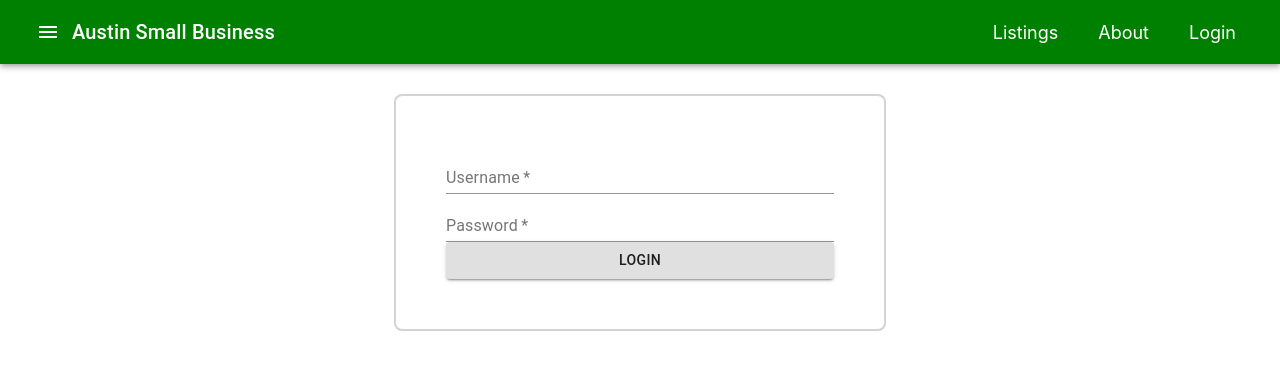
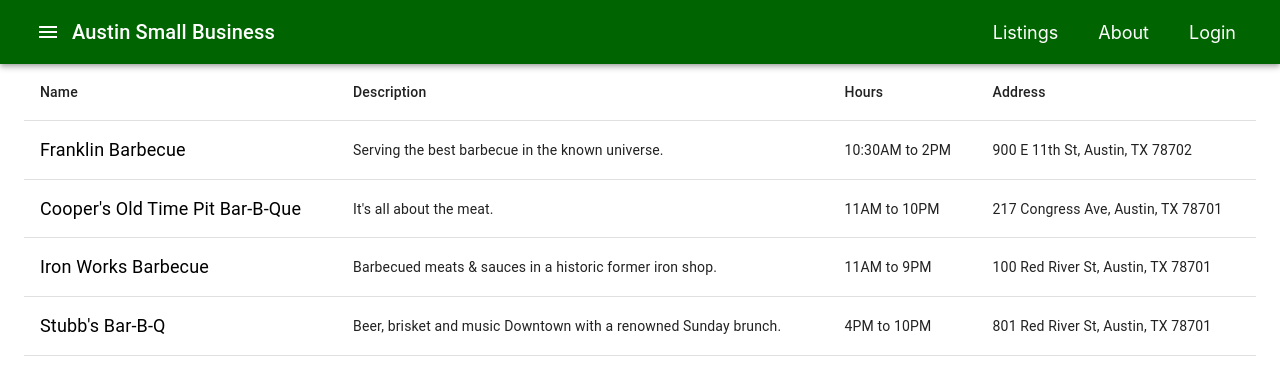
Before and after one commit to petegilk/small-business-app, a React (Create React App) app: page / in a window 1280 px wide. Before the commit this address led to /login. Shown: the top 372 px of the page. Built offline with nearby package versions, Linux system fonts and the light colour scheme.

Commit message:
Listings component updated

```diff
--- a/src/App.css
+++ b/src/App.css
@@ -18,7 +18,7 @@
 }
 
 .MuiToolbar-root {
-  background-color: green;
+  background-color: darkgreen;
 }
 
 .nav-list {
@@ -44,3 +44,7 @@ a {
   border: 2px solid lightgray;
   border-radius: 8px;
 }
+
+.listing-name {
+  color: black;
+}
--- a/src/App.js
+++ b/src/App.js
@@ -3,13 +3,17 @@ import './App.css';
 import Router from './Router'
 import { BrowserRouter } from 'react-router-dom'
 import Navigation from './components/Navigation'
+import { Provider } from 'react-redux'
+import store from './redux/store'
 
 function App() {
   return (
-    <BrowserRouter>
-      <Navigation />
-      <Router />
-    </BrowserRouter>
+    <Provider store={store}>
+      <BrowserRouter>
+        <Navigation />
+        <Router />
+      </BrowserRouter>
+    </Provider>
   );
 }
 
--- a/src/Router.js
+++ b/src/Router.js
@@ -2,7 +2,7 @@ import React from 'react'
 import { Switch, Route, Redirect } from 'react-router'
 import cookie from 'cookie'
 import Login from './components/Login'
-import Listings from './components/Listings'
+import Listings from './containers/Listings'
 import Details from './components/Details'
 import AddListing from './components/AddListing'
 
@@ -26,8 +26,8 @@ const Router = () => {
   return (
     <Switch>
       <Route path='/login' component={Login} />
-      <ProtectedRoute exact path='/' component={Listings} />
-      <ProtectedRoute path='/details' component={Details} />
+      <Route exact path='/' component={Listings} />
+      <Route path='/listing/:id' component={Details} />
     </Switch>
   )
 }
--- a/src/components/Details.js
+++ b/src/components/Details.js
@@ -1,6 +1,6 @@
 import React from 'react'
 
-const Details = () => {
+const Details = (props) => {
   return (
     <div>DETAILS PAGE</div>
   )
--- a/src/components/Listings.js
+++ b/src/components/Listings.js
@@ -1,8 +1,39 @@
 import React from 'react'
+import cookie from 'cookie'
+import { Container, Table, TableBody, TableCell, TableHead, TableRow } from '@material-ui/core'
+import DeleteIcon from '@material-ui/icons/Delete'
+import { Link } from 'react-router-dom'
 
-const Listings = () => {
+const cookies = cookie.parse(document.cookie)
+
+const Listings = (props) => {
   return (
-    <h1>HOME</h1>
+    <Container maxWidth="lg" className="listings-container">
+      <Table>
+        <TableHead>
+          <TableRow>
+              <TableCell>Name</TableCell>
+              <TableCell>Description</TableCell>
+              <TableCell>Hours</TableCell>
+              <TableCell>Address</TableCell>
+              { cookies["loggedIn"] ? <TableCell>Delete</TableCell> : null }
+          </TableRow>
+        </TableHead>
+        <TableBody>
+          {props.listings.map((item, i) => {
+            return (
+              <TableRow key={i}>
+                <TableCell><Link to={`//${i}`} className="listing-name">{item.name}</Link></TableCell>
+                <TableCell>{item.description}</TableCell>
+                <TableCell>{item.hours}</TableCell>
+                <TableCell>{item.address}</TableCell>
+                { cookies["loggedIn"] ? <DeleteIcon onClick={() => props.deleteListing(i)}/> : null }
+              </TableRow>
+            )
+          })}
+        </TableBody>
+      </Table>
+    </Container>
   )
 }
 
--- /dev/null
+++ b/src/containers/Listings.js
@@ -0,0 +1,17 @@
+import { connect } from 'react-redux'
+import Listings from '../components/Listings'
+import { deleteListing } from '../redux/actions'
+
+const mapStateToProps = (state) => {
+  return {
+    listings: state.listings
+  }
+}
+
+const mapDispatchToProps = (dispatch) => {
+  return {
+    deleteListing: (index) => {dispatch(deleteListing(index))}
+  }
+}
+
+export default connect(mapStateToProps, mapDispatchToProps)(Listings)
--- /dev/null
+++ b/src/redux/actions.js
@@ -0,0 +1,13 @@
+export const addListing = (listing) => {
+  return {
+    type: 'ADD_LISTING',
+    value: listing
+  }
+}
+
+export const deleteListing = (index) => {
+  return {
+    type: 'DELETE_LISTING',
+    value: index
+  }
+}
```
Also changed, not shown: src/containers/Details.js (added, +10 -0 lines), src/containers/AddListing.js (added).
